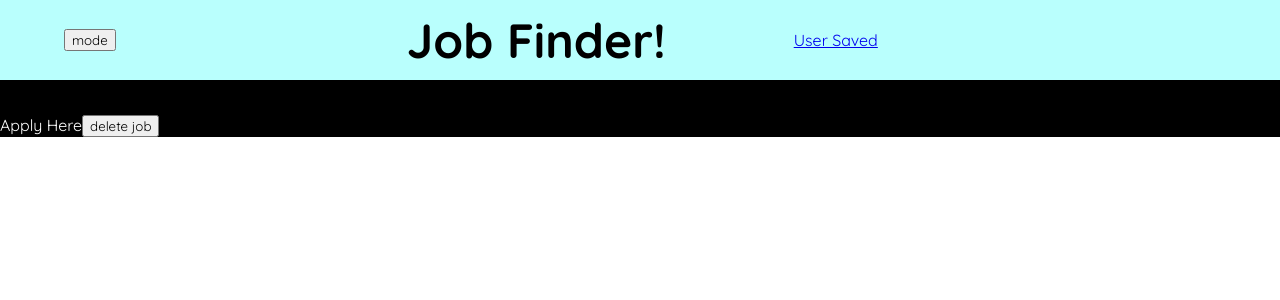
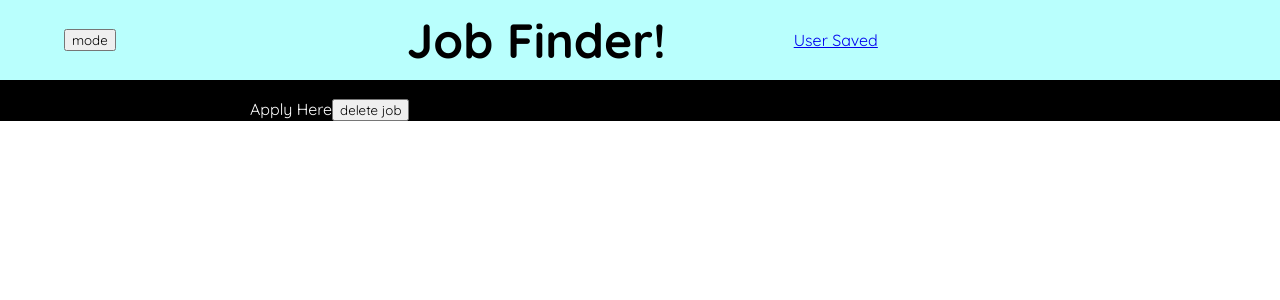
Before and after one commit to Mod4JobFinder/FrontEnd, a React (Create React App) app: page /UserView in a window 1280 px wide. Shown: the top 300 px of the page. Built offline with nearby package versions, Linux system fonts and the light colour scheme.

Commit message:
restructure job cards and detail on user saved

```diff
--- a/src/components/UserView/UserView.css
+++ b/src/components/UserView/UserView.css
@@ -1,7 +1,20 @@
 .saveCardsLayout {
+  grid-area: cards;
   display: grid;
-  grid-template-columns: 1fr 1fr 1fr;
+  grid-template-columns: 1fr;
   grid-template-rows: auto;
   grid-gap: .5rem;
   padding: .5rem;
 }
+
+.userView {
+  display: grid;
+  grid-template-columns: 250px auto;
+  grid-template-rows: auto;
+  grid-template-areas:
+    "cards desc";
+}
+
+.jobDetailLayout {
+  grid-area: desc;
+}
```
